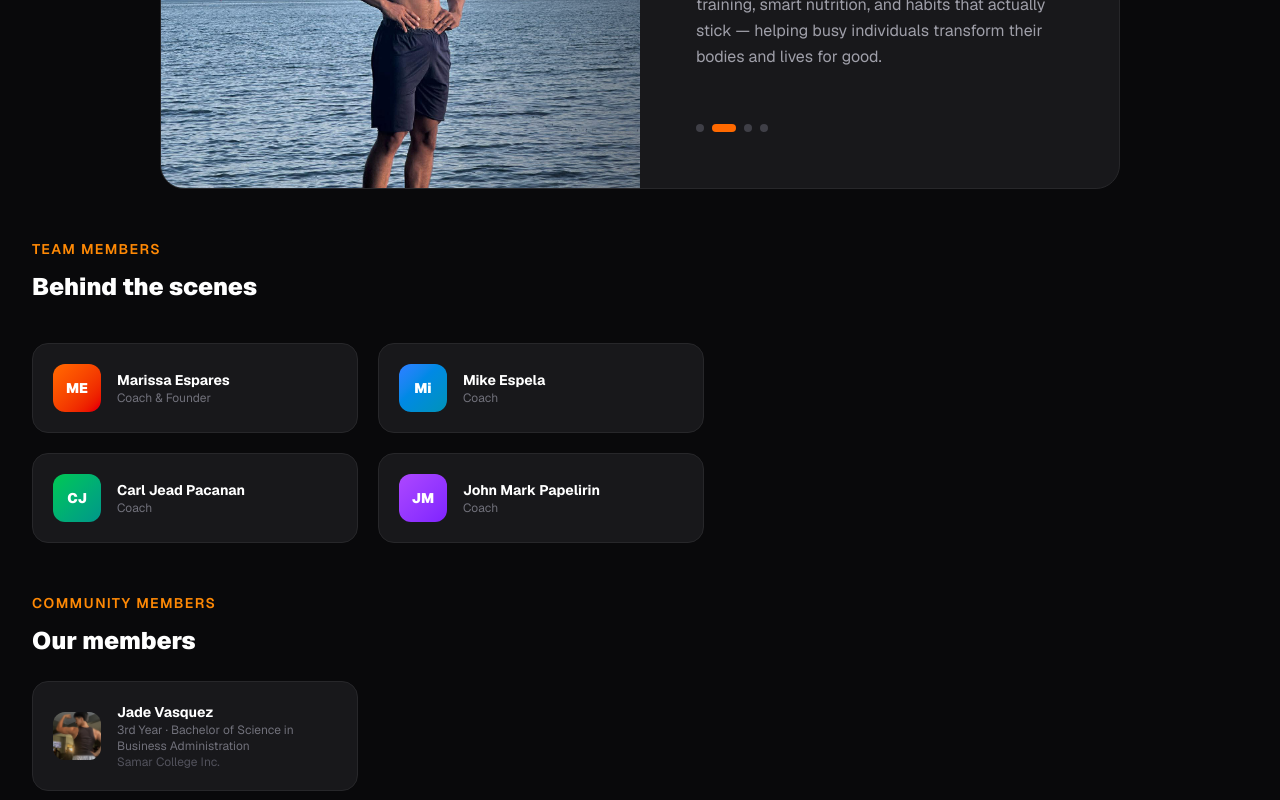
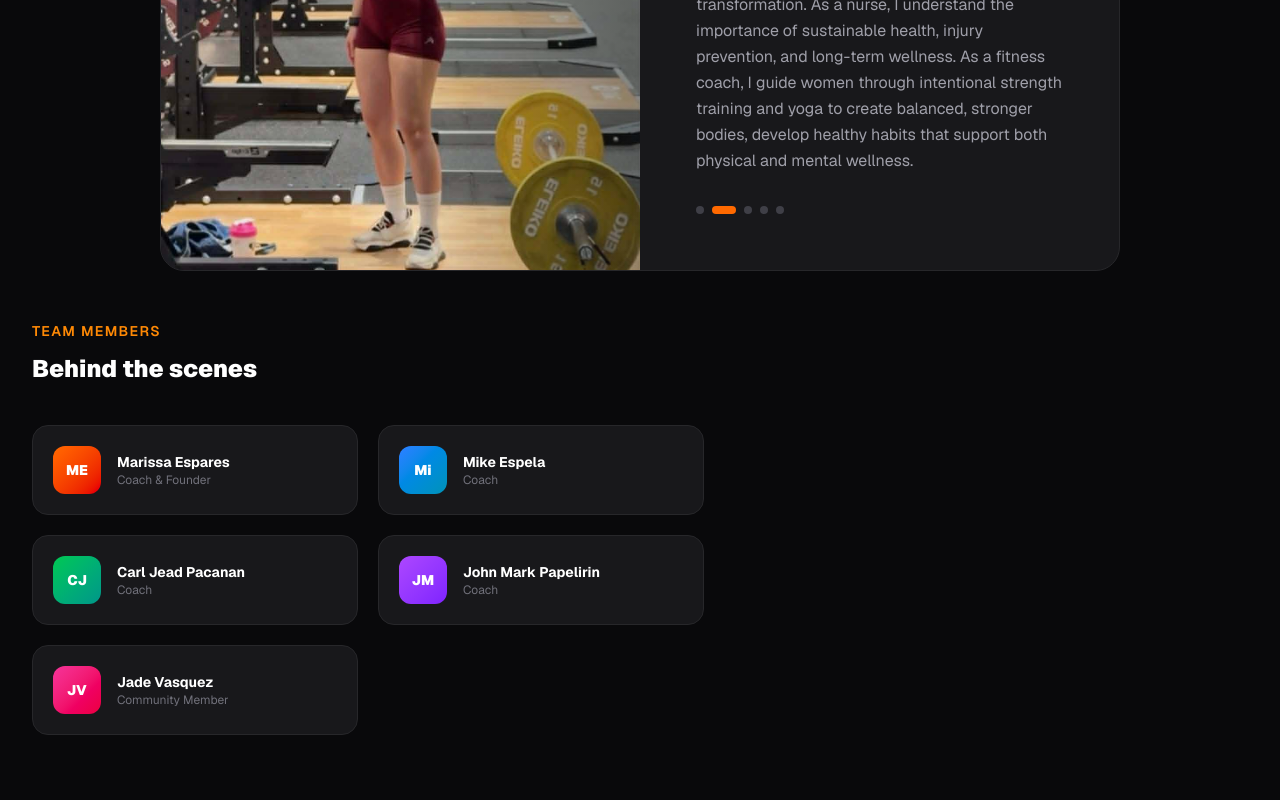
Before and after one commit to ZapChainDev/CatbaOrg, a Next.js app: page /coaches in a window 1280 px wide. Shown: the part 860-1660 px from the top of the page. Built offline with nearby package versions, Linux system fonts and the light colour scheme.

Commit message:
Add Jade to coach carousel and behind the scenes section

```diff
--- a/src/app/coaches/page.tsx
+++ b/src/app/coaches/page.tsx
@@ -1,8 +1,7 @@
 import type { Metadata } from "next";
-import Image from "next/image";
 import AnimatedSection from "@/components/AnimatedSection";
 import CoachCarousel from "@/components/CoachCard";
-import { coaches, members } from "@/lib/data";
+import { coaches } from "@/lib/data";
 
 export const metadata: Metadata = {
   title: "Our Coaches",
@@ -103,6 +102,12 @@ export default function CoachesPage() {
                 initials: "JM",
                 color: "from-purple-500 to-violet-600",
               },
+              {
+                name: "Jade Vasquez",
+                role: "Community Member",
+                initials: "JV",
+                color: "from-pink-500 to-rose-600",
+              },
             ].map((member, i) => (
               <AnimatedSection key={member.name} delay={i * 0.1}>
                 <div className="flex items-center gap-4 bg-zinc-900 border border-zinc-800 rounded-2xl p-5">
@@ -122,41 +127,6 @@ export default function CoachesPage() {
                 </div>
               </AnimatedSection>
             ))}
-          </div>
-
-          {/* Community Members */}
-          <div className="mt-12">
-            <AnimatedSection className="mb-6">
-              <span className="inline-block text-orange-400 text-sm font-semibold uppercase tracking-widest mb-3">
-                Community Members
-              </span>
-              <h2 className="text-2xl font-black text-white">Our members</h2>
-            </AnimatedSection>
-            <div className="grid grid-cols-1 sm:grid-cols-2 gap-5 max-w-2xl">
-              {members.map((member, i) => (
-                <AnimatedSection key={member.id} delay={i * 0.1}>
-                  <div className="flex items-center gap-4 bg-zinc-900 border border-zinc-800 rounded-2xl p-5">
-                    <div className="w-12 h-12 rounded-xl overflow-hidden shrink-0 relative">
-                      <Image
-                        src={member.image}
-                        alt={member.name}
-                        fill
-                        className="object-cover"
-                      />
-                    </div>
-                    <div>
-                      <p className="text-white font-bold text-sm">
-                        {member.name}
-                      </p>
-                      <p className="text-zinc-500 text-xs">
-                        {member.year} · {member.course}
-                      </p>
-                      <p className="text-zinc-600 text-xs">{member.school}</p>
-                    </div>
-                  </div>
-                </AnimatedSection>
-              ))}
-            </div>
           </div>
         </div>
       </section>
--- a/src/lib/data.ts
+++ b/src/lib/data.ts
@@ -133,6 +133,18 @@ export const members = [
 
 export const coaches = [
   {
+    id: 0,
+    name: "Jade Vasquez",
+    title: "3rd Year BSBA · Samar College Inc.",
+    specialization: "Community Member",
+    experience: "Member",
+    certifications: [],
+    bio: "Fitness for beginners starts with building healthy habits through regular exercise, balanced nutrition, and proper rest. Begin with simple workouts such as walking, jogging, bodyweight exercises, or light strength training to improve stamina and strength.",
+    initials: "JV",
+    color: "from-pink-500 to-rose-600",
+    image: "/Jade.jpg",
+  },
+  {
     id: 1,
     name: "Coach Marissa Espares",
     title: "UK Registered Nurse | Health and Fitness Coach",
```
